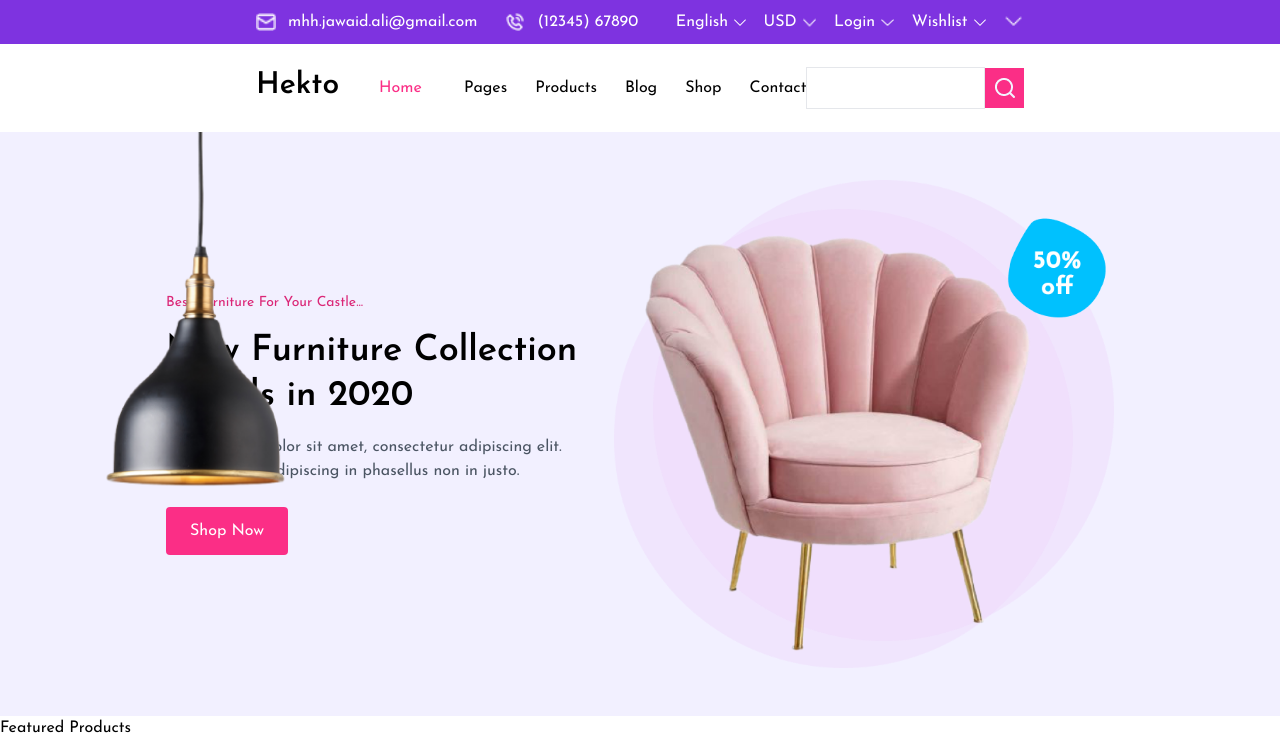
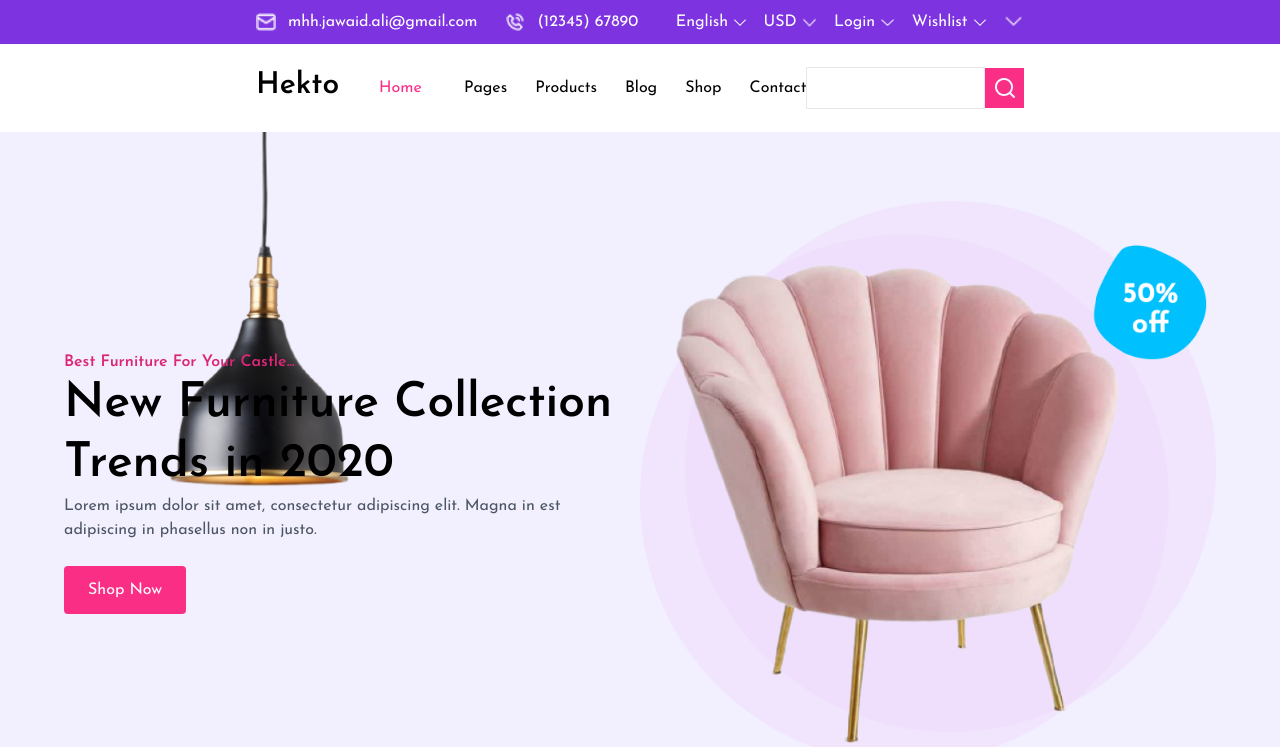
Before and after one commit to Bilalraza617/GIAIC-assignment, a Next.js app in the folder uiux_hackathon/: page / in a window 1280 px wide. Shown: the top 747 px of the page. Built offline with nearby package versions, Linux system fonts and the light colour scheme.

Commit message:
home page setup

```diff
--- a/uiux_hackathon/src/app/page.tsx
+++ b/uiux_hackathon/src/app/page.tsx
@@ -12,43 +12,47 @@ import Image from "next/image";
 export default function Home() {
   return (
     <div>
-      <div className="bg-[#F2F0FF] flex h-">
-        <div className="text-right absolute">
+      <div className="bg-[#F2F0FF] relative h-[700px] overflow-hidden">
+        <div className="text-right absolute left-16">
           <Image src="/light.png" alt="img" width={400} height={400} />
         </div>
-        <div className="flex justify-between items-center max-w-6xl mx-auto px-6 py-12">
-          <div className="max-w-md">
-            <p className="text-sm text-pink-600">
+        {/* Content Container */}
+        <div className="max-w-6xl mx-auto h-full flex items-center justify-between relative">
+          {/* Text Content */}
+          <div className="max-w-[50%]">
+            <p className="text-md text-pink-600 font-bold">
               Best Furniture For Your Castle...
             </p>
-            <h1 className="text-4xl font-bold leading-tight my-4">
+            <h1 className="text-5xl font-extrabold leading-tight">
               New Furniture Collection Trends in 2020
             </h1>
-            <p className="text-gray-600 mb-6">
-              Lorem ipsum dolor sit amet, consectetur adipiscing elit. Magna in
-              est adipiscing in phasellus non in justo.
+            <p className="text-gray-600 mb-6 w-[90%]">
+              Lorem ipsum dolor sit amet, consectetur adipiscing elit. Magna in est
+              adipiscing in phasellus non in justo.
             </p>
             <button className="px-6 py-3 bg-[#FB2E86] text-white rounded hover:bg-pink-700">
               Shop Now
             </button>
           </div>
 
+          {/* Chair Image */}
           <div className="">
             <Image
               src="/sofa.png"
-              width={500}
-              height={500}
-              alt="img"
-              className=""
+              alt="Chair"
+              width={800}
+              height={800}
+              className="object-contain"
             />
           </div>
         </div>
-        {/* <div className="relative">
-        <span className="bg-pink-700 w-1 h-1 text-pink-500"></span>
-        <span></span>
-        <span></span>
-      </div> */}
+
+        {/* Decorative Discount Badge */}
+        {/* <div className="absolute right-20 top-1/4 transform translate-y-[-50%] bg-blue-300 text-white px-6 py-3 rounded-full text-center">
+          <p className="text-lg font-bold">50% off</p>
+        </div> */}
       </div>
+
       <ProductCard />
       <LatestProduct />
       <Shopex />
```
